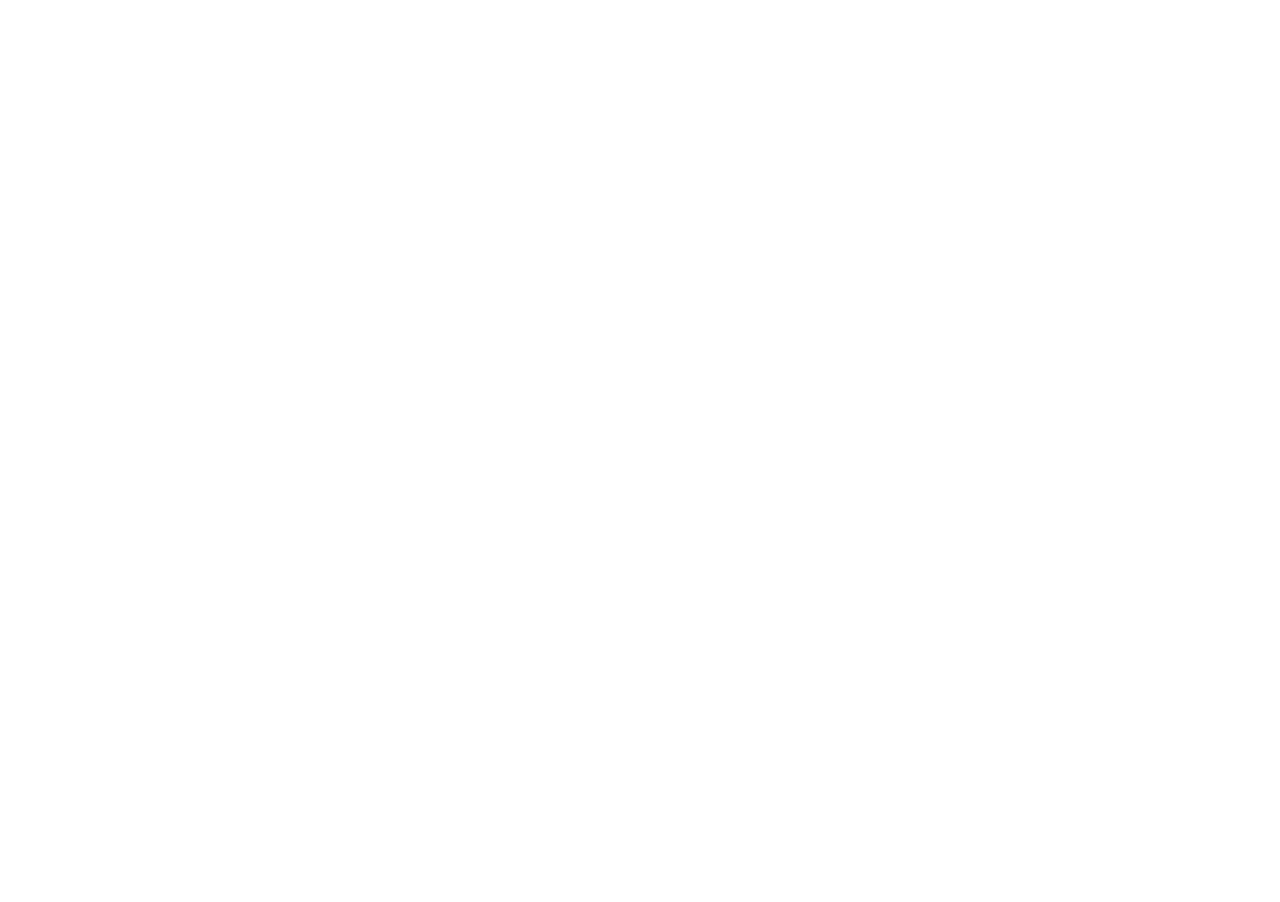
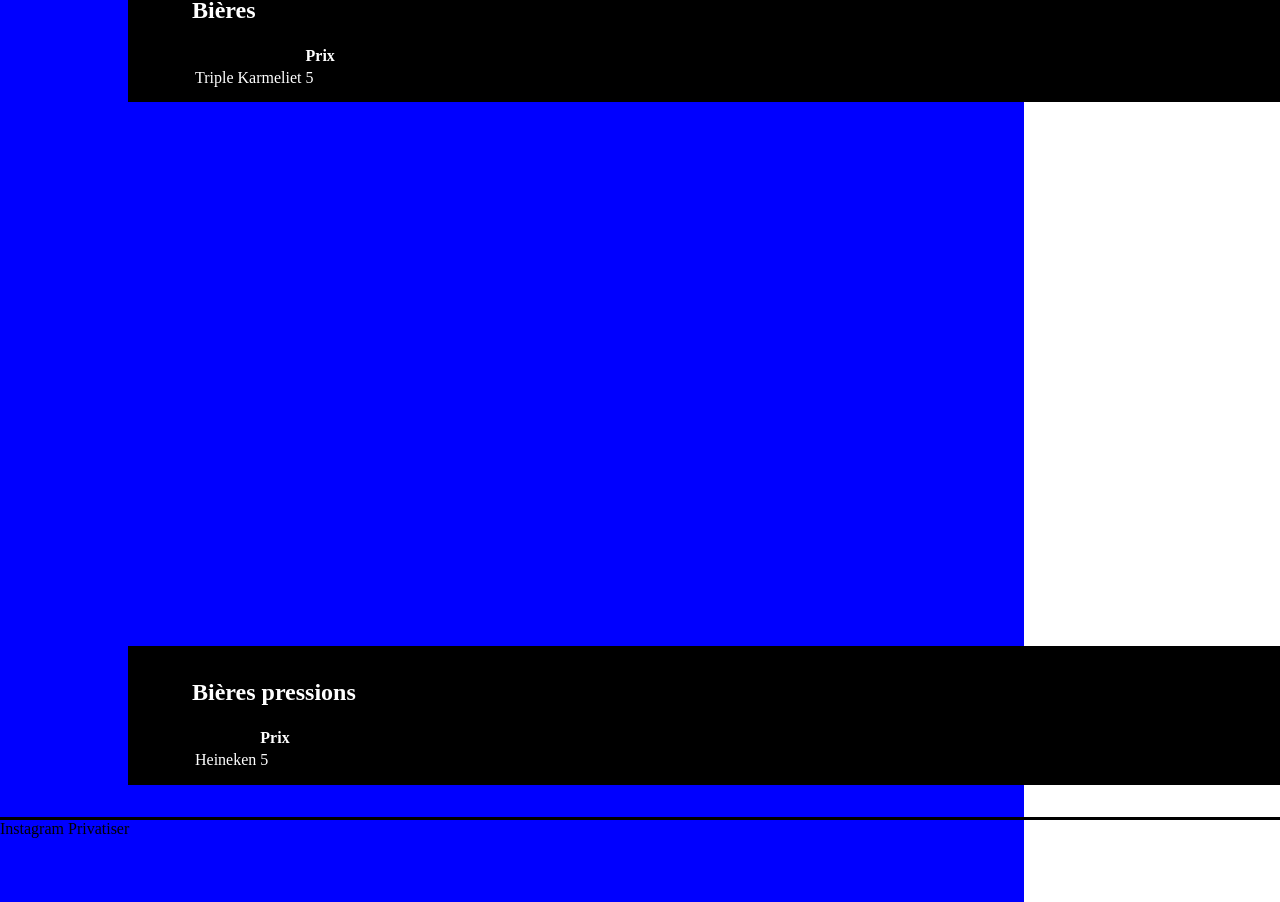
Before and after one commit to Le-Fada-bar/Le-Fada-bar.github.io, a Vue app: page /menu in a window 1280 px wide. Shown: the part 580-1482 px from the top of the page. Before the commit the page ends 800 px from the top, so only its background shows below. Built offline with nearby package versions, Linux system fonts and the light colour scheme.

Commit message:
Add simple Menu view

```diff
--- a/src/views/MenuView.vue
+++ b/src/views/MenuView.vue
@@ -1,9 +1,43 @@
-<script></script>
+<script>
+import PictureText from '../components/PictureText.vue'
+
+export default {
+  components: { PictureText }
+}
+</script>
 
 <template>
-  <div>
-    <h1>This is the Menu vue</h1>
-  </div>
+  <PictureText>
+    <h2>Bières</h2>
+    <table>
+      <thead>
+        <th></th>
+        <th>Prix</th>
+      </thead>
+      <tbody>
+        <tr>
+          <td>Triple Karmeliet</td>
+          <td>5</td>
+        </tr>
+      </tbody>
+    </table>
+  </PictureText>
+
+  <PictureText>
+    <h2>Bières pressions</h2>
+    <table>
+      <thead>
+        <th></th>
+        <th>Prix</th>
+      </thead>
+      <tbody>
+        <tr>
+          <td>Heineken</td>
+          <td>5</td>
+        </tr>
+      </tbody>
+    </table>
+  </PictureText>
 </template>
 
 <style></style>
```
